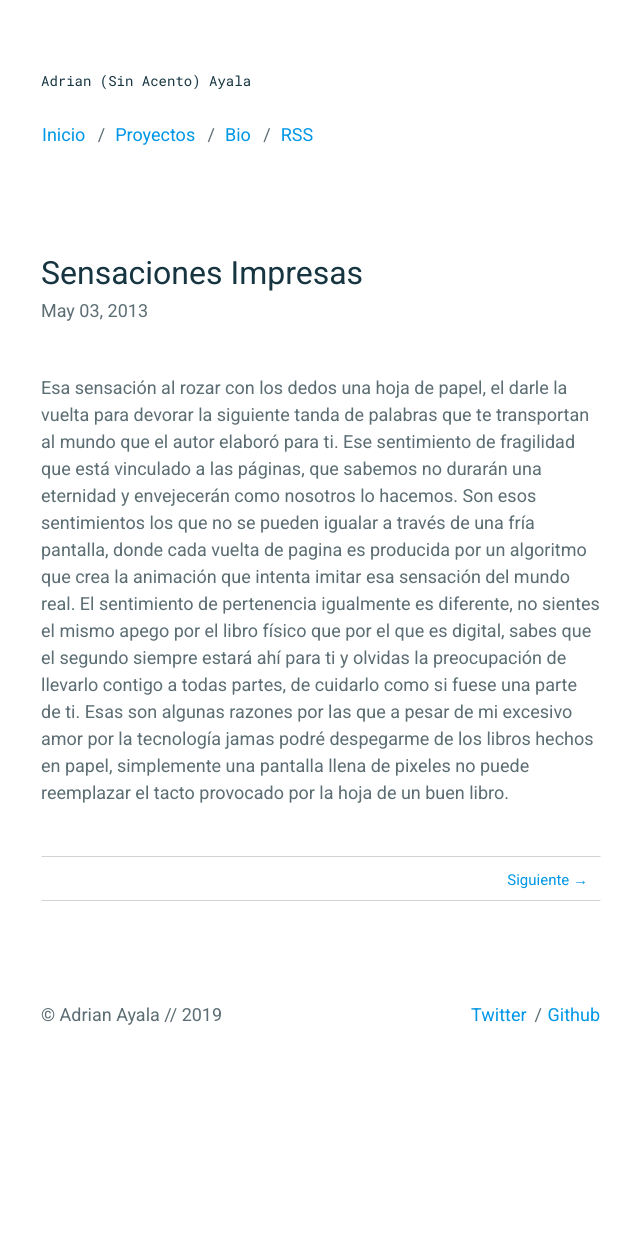
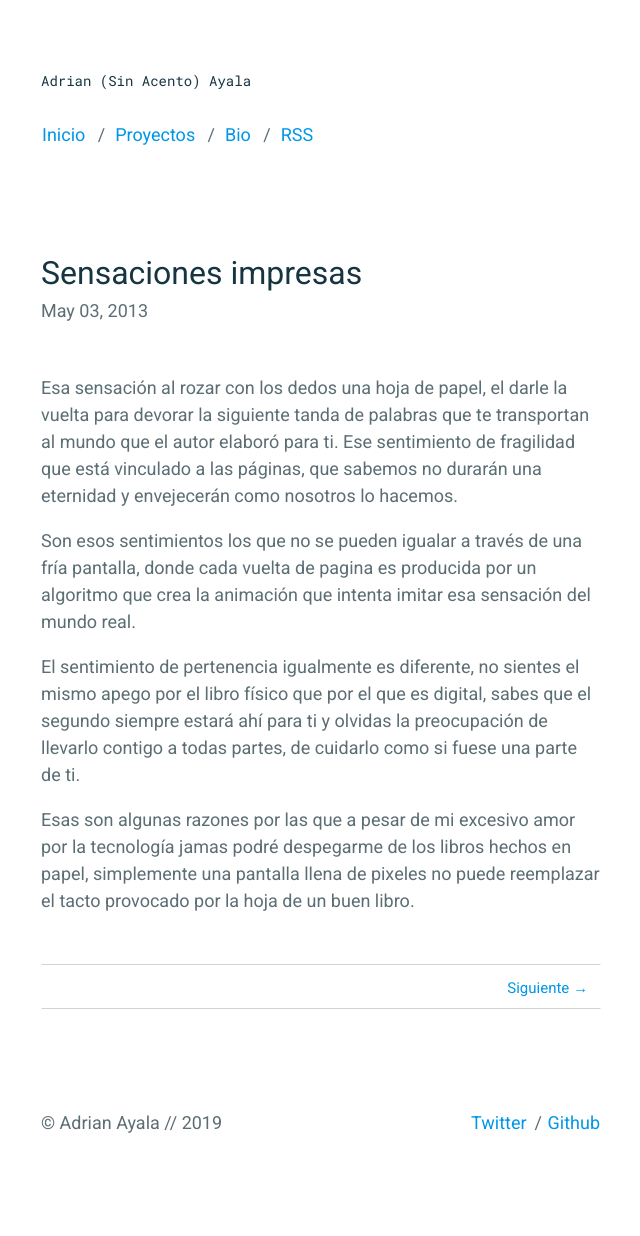
Before and after one commit to adrrian17/adrrian17.github.io, a Jekyll site: the page built from _posts/2013-05-03-sensaciones-impresas.markdown, in a window 1280 px wide. Shown: the whole page, without its empty margins (319-959 px from the left). Built offline with Jekyll 4.4.1, drawn with Linux system fonts in a browser that asks for light colours; before the commit the page ends 1128 px from its top, so only the background shows below that.

```diff
--- a/_posts/2013-05-03-sensaciones-impresas.markdown
+++ b/_posts/2013-05-03-sensaciones-impresas.markdown
@@ -1,12 +1,15 @@
 ---
 layout: post
-title: "Sensaciones Impresas"
+title: "Sensaciones impresas"
 description: ""
 date: 2013-05-03
 comments: true
 ---
 
 Esa sensación al rozar con los dedos una hoja de papel, el darle la vuelta para devorar la siguiente tanda de palabras que te transportan al mundo que el autor elaboró para ti. Ese sentimiento de fragilidad que está vinculado a las páginas, que sabemos no durarán una eternidad y envejecerán como nosotros lo hacemos.
+
 Son esos sentimientos los que no se pueden igualar a través de una fría pantalla, donde cada vuelta de pagina es producida por un algoritmo que crea la animación que intenta imitar esa sensación del mundo real.
+
 El sentimiento de pertenencia igualmente es diferente, no sientes el mismo apego por el libro físico que por el que es digital, sabes que el segundo siempre estará ahí para ti y olvidas la preocupación de llevarlo contigo a todas partes, de cuidarlo como si fuese una parte de ti.
+
 Esas son algunas razones por las que a pesar de mi excesivo amor por la tecnología jamas podré despegarme de los libros hechos en papel, simplemente una pantalla llena de pixeles no puede reemplazar el tacto provocado por la hoja de un buen libro.
```
